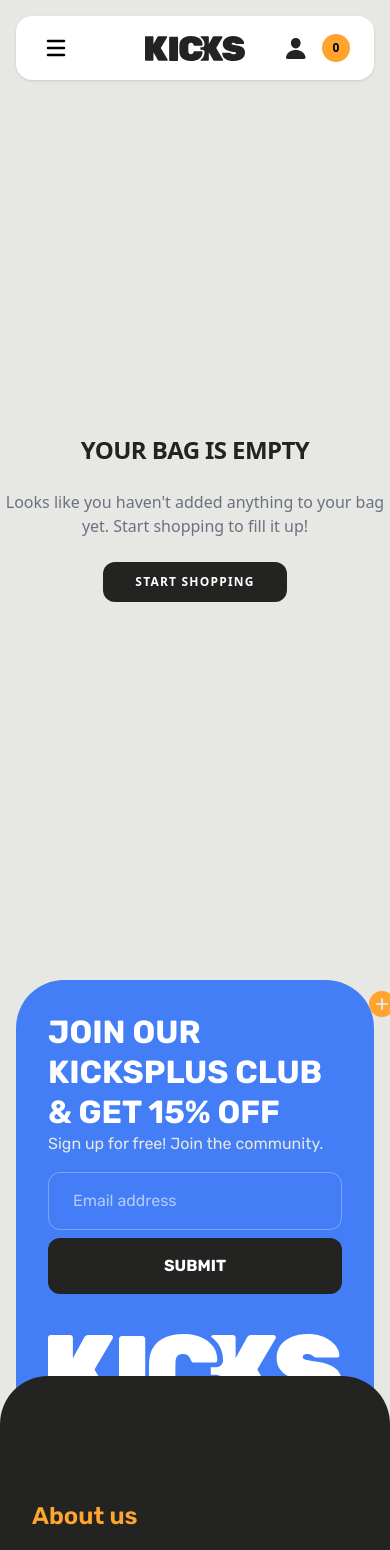
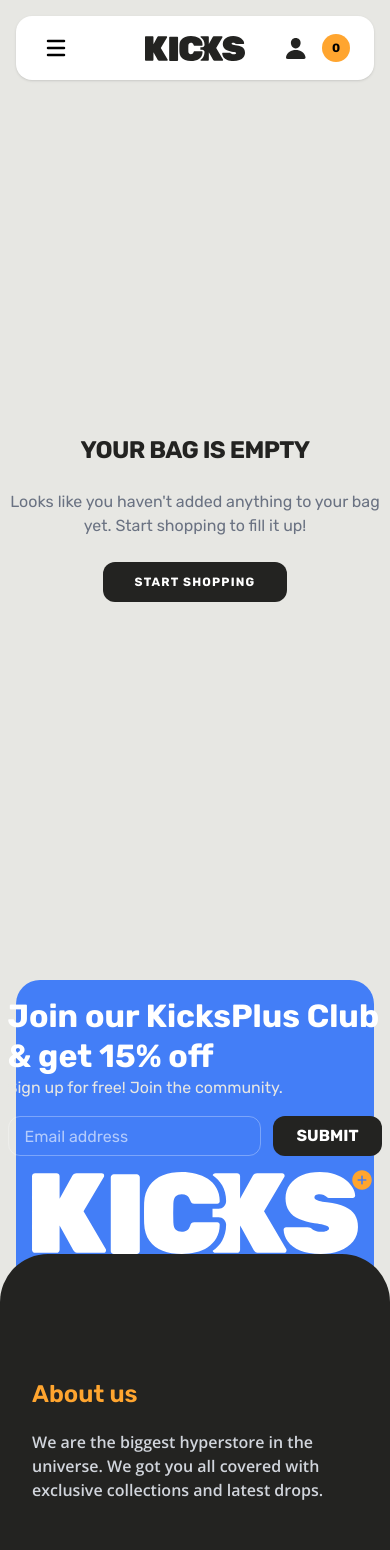
Before and after one commit to slsuyel/zavisoft-s, a Next.js app: page /cart in a window 390 px wide. Shown: the top 1550 px of the page. Built offline with nearby package versions, Linux system fonts and the light colour scheme.

Commit message:
feat: implement core e-commerce features including Redux cart management, dedicated cart and product detail pages, and common header/footer components.

```diff
--- a/src/app/(withCommonLyout)/cart/page.tsx
+++ b/src/app/(withCommonLyout)/cart/page.tsx
@@ -20,7 +20,7 @@ const CartPage = () => {
 
   if (items.length === 0) {
     return (
-      <div className="bg-[#E7E7E3] min-h-screen py-6 md:py-10 flex flex-col items-center justify-center">
+      <div className="bg-[#E7E7E3] min-h-screen py-6 md:py-10 flex flex-col items-center justify-center font-rubik">
         <Container>
           <div className="flex flex-col items-center justify-center gap-6 text-center">
             <h2 className="text-2xl md:text-4xl font-bold text-[#232321] uppercase tracking-tight">
@@ -42,14 +42,30 @@ const CartPage = () => {
   }
 
   return (
-    <div className="bg-[#E7E7E3] min-h-screen py-6 md:py-10 ">
+    <div className="bg-[#E7E7E3] min-h-screen  py-2 md:py-8 font-rubik">
       <Container>
         {/* Header Promo Section */}
         <div className="mb-8 md:mb-12 px-4 md:px-0">
-          <h1 className="text-2xl md:text-[32px] font-bold text-[#232321] mb-3 uppercase tracking-tight">
+          <h1
+            className="
+      font-rubik font-semibold
+      text-[24px] md:text-[32px]
+      leading-[100%]
+      tracking-[0%]
+      text-[#232321]
+      mb-3 uppercase
+    "
+          >
             Saving to celebrate
           </h1>
-          <p className="text-sm md:text-base text-gray-500 max-w-2xl leading-relaxed font-medium">
+          <p
+            className="
+      font-open-sans font-semibold
+      text-[12px] md:text-[14px]
+      text-[#232321] opacity-80
+
+    "
+          >
             Enjoy up to 60% off thousands of styles during the End of Year sale
             - while supplies last. No code needed.{" "}
             <br className="hidden md:block" />
@@ -63,14 +79,14 @@ const CartPage = () => {
           </p>
         </div>
 
-        <div className="grid grid-cols-1 lg:grid-cols-12 gap-6 lg:gap-10 px-4 md:px-0 items-start">
+        <div className="grid grid-cols-1 lg:grid-cols-12  md:gap-11  items-center">
           {/* --- LEFT: YOUR BAG (8/12 cols) --- */}
           <div className="lg:col-span-8">
-            <div className="bg-white rounded-[24px] md:rounded-[32px] p-6 md:p-10 shadow-sm border border-gray-100">
-              <h2 className="text-2xl md:text-[28px] font-bold text-[#232321] mb-2 uppercase">
+            <div className="bg-[#FAFAFA] rounded-[16px] p-6  border border-gray-100">
+              <h2 className="text-2xl md:text-[28px] font-bold text-[#232321] mb-2 ">
                 Your Bag
               </h2>
-              <p className="text-xs md:text-sm text-gray-400 mb-8 uppercase tracking-widest font-semibold">
+              <p className="text-xs md:text-sm text-gray-400 mb-8  tracking-widest font-semibold">
                 Items in your bag not reserved - check out now to make them
                 yours.
               </p>
@@ -78,16 +94,16 @@ const CartPage = () => {
               {items.map((item) => (
                 <div
                   key={item.variantId}
-                  className="flex flex-col md:flex-row gap-6 lg:gap-8 py-8 border-b border-gray-100 last:border-0"
+                  className="flex flex-col md:flex-row gap-6 lg:gap-8  border-b border-gray-100 last:border-0"
                 >
                   {/* Item Image with Figma Padding */}
-                  <div className="w-full md:w-56 aspect-square bg-[#ECEEF0] rounded-[24px] md:rounded-[32px] overflow-hidden shrink-0 flex items-center justify-center p-6">
+                  <div className="">
                     <Image
                       width={200}
                       height={200}
                       src={item.image || "/assets/placeholder.png"}
                       alt={item.name}
-                      className="w-full h-full object-contain transform group-hover:scale-110 transition-transform"
+                      className="w-full h-full object-contain transform group-hover:scale-110 transition-transform rounded-[24px]"
                     />
                   </div>
 
@@ -95,12 +111,12 @@ const CartPage = () => {
                   <div className="flex-1 flex flex-col justify-between pt-2">
                     <div className="flex justify-between items-start gap-4">
                       <div>
-                        <h3 className="text-lg md:text-2xl font-black text-[#232321] mb-1 leading-tight uppercase tracking-tight">
+                        <h3 className="text-lg md:text-2xl font-semibold text-[#232321] mb-1 leading-tight uppercase tracking-tight">
                           {item.name}
                         </h3>
-                        {/* <p className="text-sm md:text-base text-gray-400 font-bold uppercase tracking-wide">
-                          {item.category.name}
-                        </p> */}
+                        <p className="text-sm md:text-base  line-clamp-2  opacity-80 text-[#232321]">
+                          {item.description}
+                        </p>
                       </div>
                       <p className="text-lg md:text-2xl font-black text-[#437EF7]">
                         ${item.price.toFixed(2)}
@@ -108,46 +124,62 @@ const CartPage = () => {
                     </div>
 
                     <div className="mt-8 flex flex-wrap items-center gap-8">
-                      {/* Quantity Control */}
                       <div className="flex items-center gap-3">
-                        <span className="text-sm font-black text-[#232321] uppercase">
+                        {/* Label */}
+                        <span className="text-sm md:text-base font-medium text-[#232321] opacity-80">
                           Quantity
                         </span>
-                        <div className="flex items-center gap-2 text-sm font-bold border-2 border-gray-100 rounded-xl px-2 py-1">
-                          <button
-                            onClick={() => {
-                              if (item.quantity > 1) {
-                                dispatch(
-                                  updateQuantity({
-                                    productId: item.productId,
-                                    variantId: item.variantId,
-                                    quantity: item.quantity - 1,
-                                  }),
-                                );
-                              }
-                            }}
-                            className="p-1 hover:text-[#437EF7] disabled:opacity-50"
-                            disabled={item.quantity <= 1}
-                          >
-                            <Minus size={16} />
-                          </button>
-                          <span className="w-4 text-center">
-                            {item.quantity}
-                          </span>
-                          <button
-                            onClick={() => {
+
+                        {/* Dropdown */}
+                        <div className="relative">
+                          <select
+                            value={item.quantity}
+                            onChange={(e) =>
                               dispatch(
                                 updateQuantity({
                                   productId: item.productId,
                                   variantId: item.variantId,
-                                  quantity: item.quantity + 1,
+                                  quantity: Number(e.target.value),
                                 }),
-                              );
-                            }}
-                            className="p-1 hover:text-[#437EF7]"
+                              )
+                            }
+                            className="
+          appearance-none
+          bg-[#F4F4F4]
+          text-[#232321]
+          text-sm md:text-base
+          font-medium
+          rounded-xl
+          px-4 pr-10 py-2
+          focus:outline-none
+          cursor-pointer
+        "
                           >
-                            <Plus size={16} />
-                          </button>
+                            {[...Array(10)].map((_, i) => (
+                              <option key={i + 1} value={i + 1}>
+                                {i + 1}
+                              </option>
+                            ))}
+                          </select>
+
+                          {/* Custom Arrow */}
+                          <div className="pointer-events-none absolute inset-y-0 right-3 flex items-center text-[#232321]">
+                            <svg
+                              width="15"
+                              height="9"
+                              viewBox="0 0 15 9"
+                              fill="none"
+                              xmlns="http://www.w3.org/2000/svg"
+                            >
+                              <path
+                                d="M0.75 0.75L7.5 7.5L14.25 0.75"
+                                stroke="#232321"
+                                strokeWidth="1.5"
+                                strokeLinecap="round"
+                                strokeLinejoin="round"
+                              />
+                            </svg>
+                          </div>
                         </div>
                       </div>
                     </div>
--- a/src/components/Common/Footer.tsx
+++ b/src/components/Common/Footer.tsx
@@ -1,4 +1,3 @@
-import { Facebook, Instagram, Twitter } from "lucide-react";
 import Container from "./Container";
 import Image from "next/image";
 
@@ -7,41 +6,67 @@ const Footer = () => {
     <footer className="w-full bg-[#E7E7E3] pt-10 ">
       <Container>
         {/* Blue Newsletter Card */}
-        <div className="bg-[#437EF7] rounded-t-[48px] p-8 md:p-16 flex flex-col md:flex-row items-center justify-between relative z-20 mx-4 md:mx-0 font-rubik">
-          <div className="max-w-xl mb-10">
+        <div className="bg-[#437EF7] rounded-t-[24px] md:rounded-t-[48px] p-4 md:p-16 flex flex-col md:flex-row items-center justify-between relative z-20 mx-4 md:mx-0 font-rubik">
+          <div className="max-w-xl mb-4 md:mb-10">
             <div className=" mb-4">
-              <h2 className="text-[32px] md:text-[48px] font-bold text-white leading-tight uppercase  ">
+              <h2 className="text-[32px] md:text-[48px] font-bold text-white leading-tight  md:uppercase  ">
                 Join our KicksPlus Club & get 15% off
               </h2>
               <p className=" text-[#E7E7E3] text-base md:text-xl">
                 Sign up for free! Join the community.
               </p>
             </div>
-            <div className="flex flex-col sm:flex-row gap-2 max-w-md">
+            <div className="flex flex-row gap-3 w-full md:max-w-[420px]">
               <input
                 type="email"
                 placeholder="Email address"
-                className="bg-transparent border border-white/30 rounded-xl px-6 py-4 text-white placeholder:text-white/60 focus:outline-none flex-1"
+                className="
+      flex-1
+      bg-transparent
+      border border-white/30
+      rounded-xl
+      h-[40px] md:h-[48px]
+      px-4 md:px-6
+      text-white
+      placeholder:text-white/60
+      focus:outline-none
+    "
               />
-              <button className="bg-[#232321] cursor-pointer hover:bg-black transition-all duration-300 text-white px-8 py-4 rounded-xl font-bold uppercase">
+
+              <button
+                className="
+      flex items-center justify-center
+      bg-[#232321]
+      hover:bg-black
+      transition-all duration-300
+      text-white
+      font-bold uppercase
+      rounded-xl
+      h-[40px] md:h-[48px]
+      px-6 md:px-8
+      whitespace-nowrap
+    "
+              >
                 Submit
               </button>
             </div>
           </div>
-          <div className="">
-            <div>
+          {/* Logo and Plus Icon Section */}
+          <div className="relative flex items-center">
+            <div className="relative">
               <Image
-                src={`/assets/logo-white.svg`}
+                src="/assets/logo-white.svg"
                 alt="Branding"
                 width={315}
                 height={90}
-                className="w-full  h-auto object-contain  md:mt-4"
+                className="w-full h-auto object-contain md:mt-4"
               />
-            </div>
-            <span className="absolute top-2 -right-6 md:-right-8 ">
+              {/* Plus Icon Positioning */}
+              <span className="absolute -top-1 -right-4 md:top-0 md:-right-6">
                 <svg
-                width="32"
-                height="32"
+                  width="24"
+                  height="24"
+                  className="md:w-8 md:h-8" // মোবাইলে ছোট এবং বড় স্ক্রিনে বড় দেখাবে
                   viewBox="0 0 32 32"
                   fill="none"
                   xmlns="http://www.w3.org/2000/svg"
@@ -56,10 +81,11 @@ const Footer = () => {
               </span>
             </div>
           </div>
+        </div>
 
         {/* Black Links Section */}
-        <div className="bg-[#232321] rounded-[48px] -mt-16 pt-32 pb-8 px-8 md:px-16 text-white relative z-20">
-          <div className="grid grid-cols-1 md:grid-cols-5 gap-12 mb-12">
+        <div className="bg-[#232321] rounded-[48px] -mt-4 md:-mt-16 pt-32  px-8 md:px-16 text-white relative z-20">
+          <div className="grid grid-cols-1 md:grid-cols-5 gap-12 ">
             <div className=" col-span-2">
               <h3
                 className="
@@ -200,11 +226,11 @@ font-open-sans
           </div>
 
           {/* The Large Branding Image */}
-          <div className="w-full overflow-hidden flex justify-center">
+          <div className="w-full overflow-hidden flex justify-center mt-24">
             <img
               src="/assets/white-logo.png"
               alt="Branding"
-              className="w-full max-w-[1200px] h-auto object-contain translate-y-1/3 opacity-100"
+              className="w-full  h-auto object-contain  opacity-100"
             />
           </div>
         </div>
--- a/src/components/Common/Header.tsx
+++ b/src/components/Common/Header.tsx
@@ -12,7 +12,7 @@ const Header = () => {
   const { items } = useAppSelector((state) => state.cart);
   return (
     <>
-      <header className="w-full px-4 py-4 md:py-8 bg-[#E7E7E3]">
+      <header className="w-full px-4 py-4 md:py-8 bg-[#E7E7E3] font-rubik">
         <Container>
           <div className="bg-white rounded-2xl md:rounded-[24px] px-6 py-4 md:px-8 md:py-8 flex items-center justify-between shadow-sm transition-all">
             {/* --- MOBILE: Menu Toggle --- */}
--- a/src/components/Redux/Slice/cartSlice.ts
+++ b/src/components/Redux/Slice/cartSlice.ts
@@ -7,6 +7,7 @@ import { createSlice, PayloadAction } from "@reduxjs/toolkit";
 export type CartItem = {
   productId: number;
   name: string;
+  description?: string;
   image?: string;
   variantId: string;
   price: number;
```
Also changed, not shown: src/app/(withCommonLyout)/products/[slug]/page.tsx (+5 -4 lines). Lines whose indentation alone changed are shown as unchanged.
